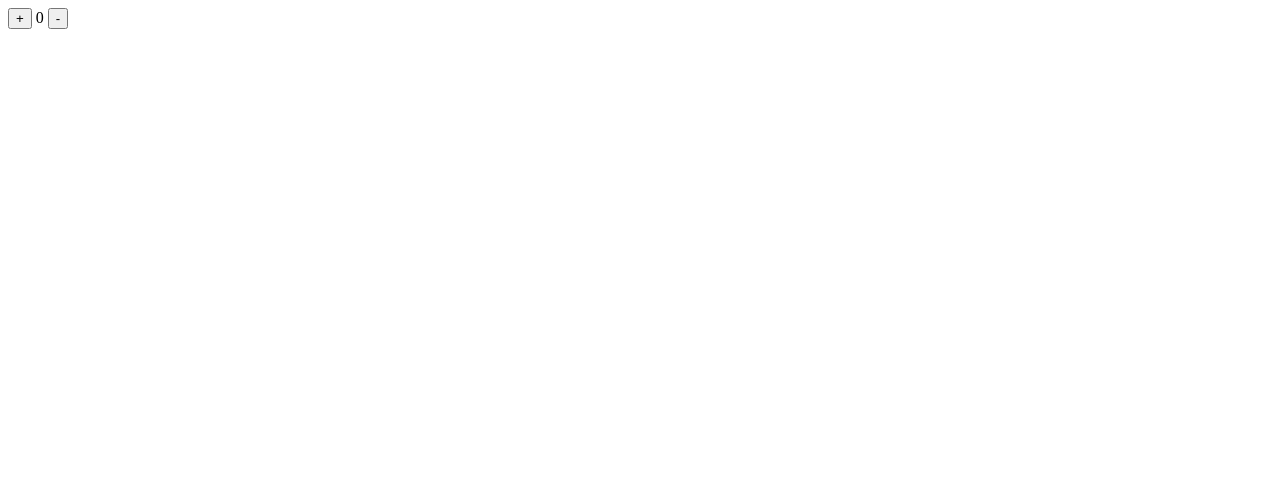
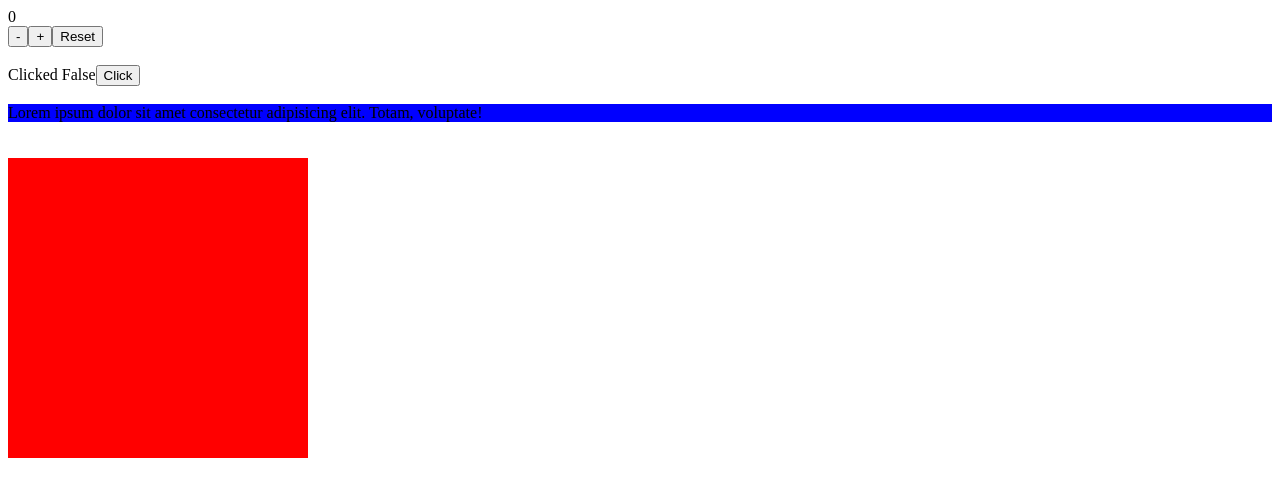
Before and after one commit to dev-ayush0106/Ract-11am, a React (Vite) app: page / in a window 1280 px wide. Shown: the top 496 px of the page. Built offline with nearby package versions, Linux system fonts and the light colour scheme.

Commit message:
New Commit

```diff
--- a/src/App.jsx
+++ b/src/App.jsx
@@ -1,6 +1,7 @@
 import { Hello, Hello1, Hello2 } from "./App1";
 import Card from "./Card";
 import State from "./Class 2/State";
+import State1 from "./Class 3/State1";
 
 function App(){
   const s={
@@ -34,7 +35,9 @@ function App(){
       <Card/> */}
       {/* <h1 style={{backgroundColor:"blue"}}>Hii</h1> */}
 
-      <State/>
+      {/* <State/> */}
+
+      <State1/>
     </>
   )
 }
--- /dev/null
+++ b/src/Class 3/State1.css
@@ -0,0 +1,11 @@
+.box2{
+    width:300px;
+    height: 300px;
+    background-color: red;
+}
+
+.box1{
+    width: 400px;
+    height: 400px;
+    background-color: blue;
+}
--- /dev/null
+++ b/src/Class 3/State1.jsx
@@ -0,0 +1,52 @@
+import { useState } from "react";
+import './State1.css';
+function State1(){
+
+    let [data,setData]=useState(0)
+    let [value,setValue]=useState(false);
+    console.log(data);
+    console.log(value);
+
+    function inc(){
+        setData(data+1);
+    }
+
+    function dec(){
+        setData(data-1);
+
+    }
+
+    function reset(){
+        setData(0);
+
+    }
+    return(
+        <>
+            {/* <h1>Hello</h1> */}
+
+            <div>{data}</div>
+            <button onClick={dec}> - </button>
+            <button onClick={inc}> + </button>
+            <button onClick={reset}> Reset </button>
+            <br /> <br />
+
+            {(value)?"ClickEd True":"Clicked False"}
+            <button onClick={()=>{setValue(!value)}}>Click</button>
+
+            <br /> <br />
+
+            <div style={{backgroundColor:(value)?"red":"blue"}}>
+                Lorem ipsum dolor sit amet consectetur adipisicing elit. Totam, voluptate!
+            </div>
+
+            <br /> <br />
+
+            <div className={(value)?"box1":"box2"}>
+
+            </div>
+
+        </>
+    )
+}
+
+export default State1;
```
